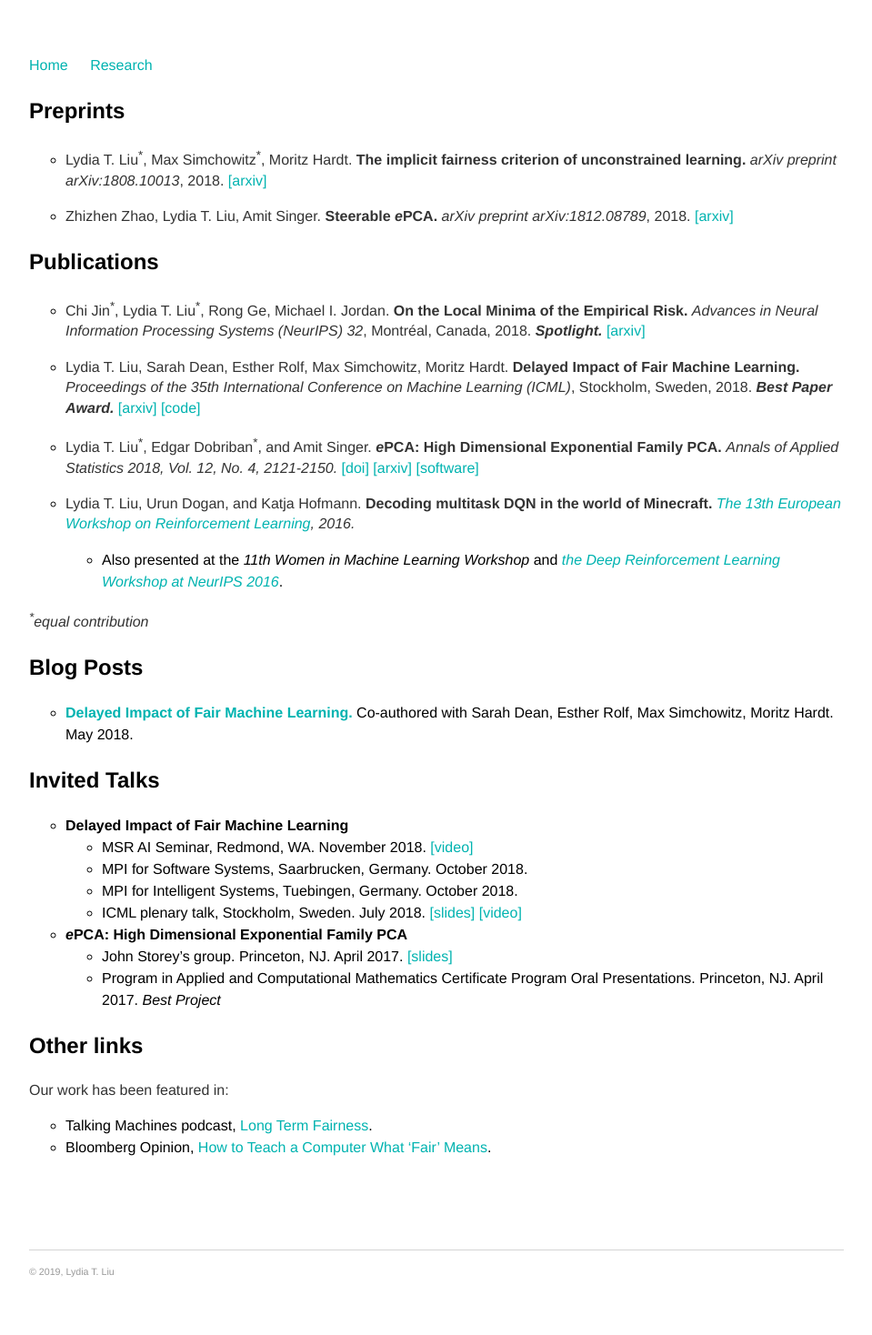
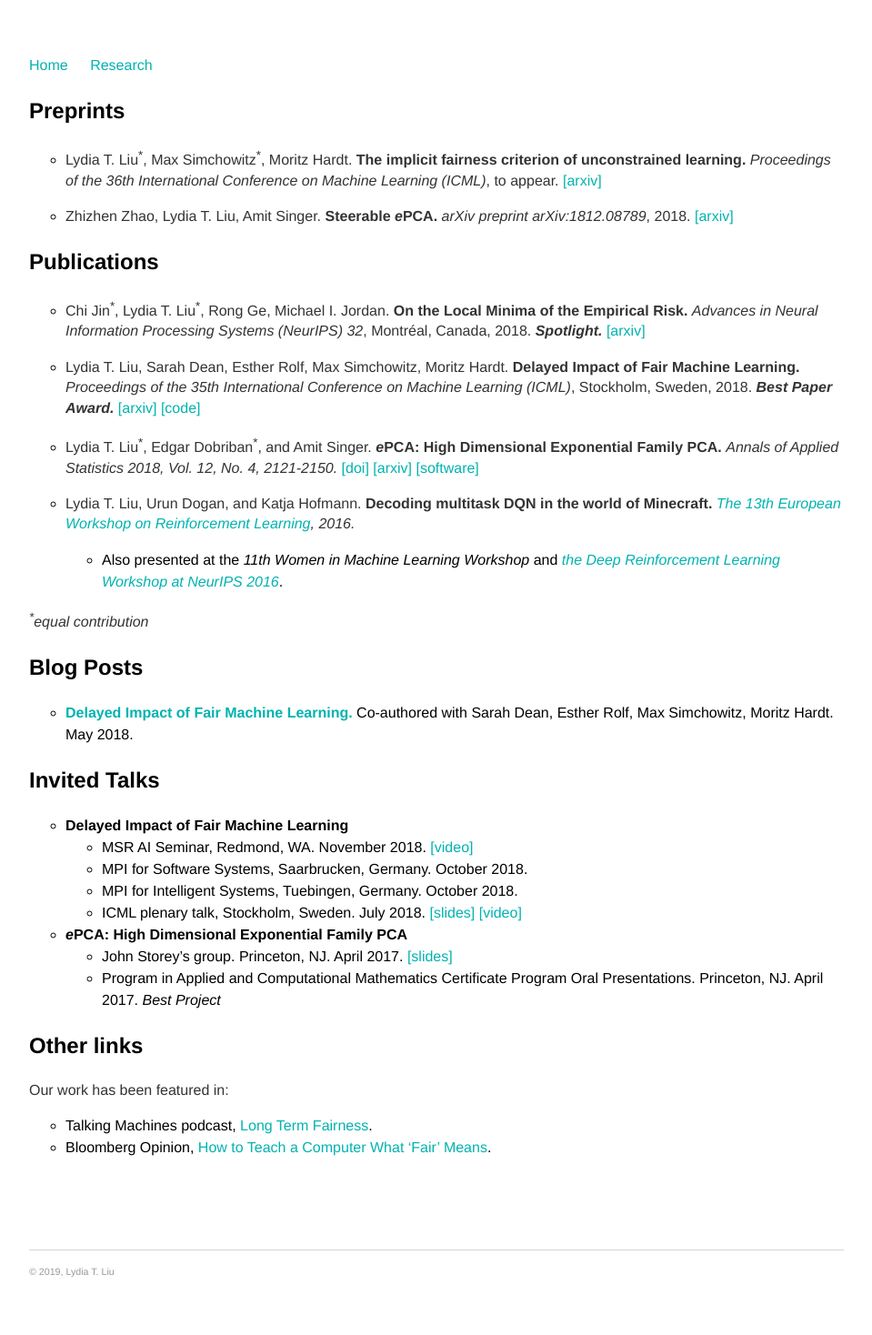
Before and after one commit to serenalwang/serenalwang.github.io, a Jekyll site: the page built from projects.md, in a window 1280 px wide. Shown: the whole page at 91% size, without its empty margins (160-1119 px from the left). Built offline with Jekyll 4.4.1, drawn with Linux system fonts in a browser that asks for light colours.

Commit message:
Update projects.md

```diff
--- a/projects.md
+++ b/projects.md
@@ -5,7 +5,7 @@ title: Research
 
 ### Preprints
 
-* Lydia T. Liu<sup>\*</sup>, Max Simchowitz<sup>\*</sup>, Moritz Hardt. **The implicit fairness criterion of unconstrained learning.** *arXiv preprint arXiv:1808.10013*, 2018. [[arxiv]](https://arxiv.org/abs/1808.10013)
+* Lydia T. Liu<sup>\*</sup>, Max Simchowitz<sup>\*</sup>, Moritz Hardt. **The implicit fairness criterion of unconstrained learning.** *Proceedings of the 36th International Conference on Machine Learning (ICML)*, to appear. [[arxiv]](https://arxiv.org/abs/1808.10013)
 
 * Zhizhen Zhao, Lydia T. Liu, Amit Singer. **Steerable *e*PCA.** *arXiv preprint arXiv:1812.08789*, 2018. [[arxiv]](https://arxiv.org/abs/1812.08789)
 
```
